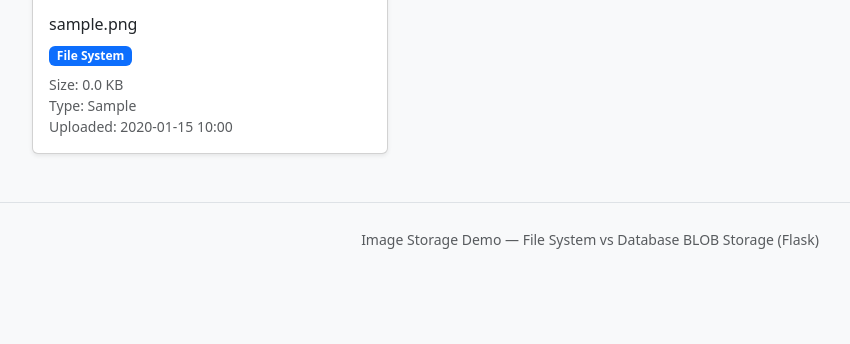
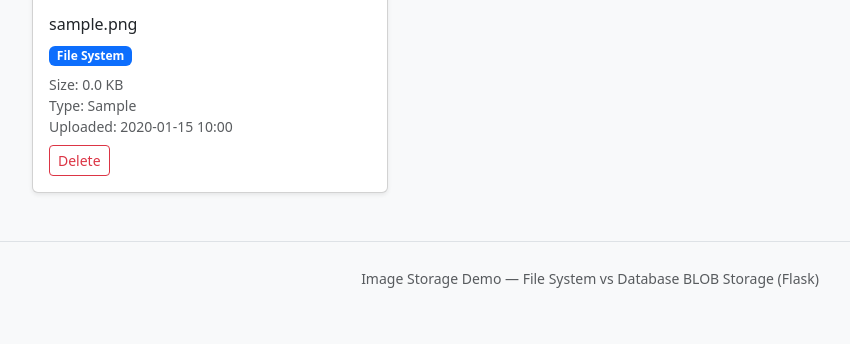
Before and after one commit to xyrusvdominguez4013-png/-Image-Upload-Server-Based-, a Flask app: page /gallery in a window 1280 px wide. Shown: the part 456-800 px from the top of the page, without its empty margins (50-900 px from the left). Run offline with Flask 3, Linux system fonts and the light colour scheme; tables that the repository leaves empty hold one stand-in row (values such as "Sample post"); some libraries are stand-ins or nearby versions.

Commit message:
Add delete-image function to the gallery
Wires the delete_from_filesystem/delete_blob service functions (already
present but unused) to a new POST /image/<id>/delete route, with a
Delete button + confirmation dialog on each gallery card that preserves
the current filter/search/page on redirect.

Fixes a real bug found while testing this: Image.blob used
passive_deletes=True, relying on the database's own ON DELETE CASCADE.
MySQL enforces that, but SQLite doesn't by default, so deleting a BLOB
image silently orphaned its image_blobs row in SQLite (dev) while
working fine in MySQL (prod) -- confirmed by inspecting both tables
directly after a delete. Removing passive_deletes lets SQLAlchemy's ORM
issue the child DELETE itself, which is correct on both backends
regardless of FK enforcement.

Extends scripts/smoke_test.py to upload, delete, and assert both the
Image row and any ImageBlob row are actually gone (and the filesystem
file is removed from disk), so this class of bug is caught automatically
by install.sh's smoke-test step going forward.

```diff
--- a/app/models.py
+++ b/app/models.py
@@ -47,12 +47,16 @@ class Image(db.Model):
     upload_duration_ms = db.Column(db.Float, nullable=True)
     last_retrieval_duration_ms = db.Column(db.Float, nullable=True)
 
+    # passive_deletes is intentionally NOT set: that would rely on the
+    # database's own ON DELETE CASCADE, which MySQL enforces but SQLite
+    # does not by default -- it would silently orphan image_blobs rows in
+    # SQLite (dev) while working fine in MySQL (prod). Letting SQLAlchemy's
+    # ORM issue the child DELETE itself works correctly on both.
     blob = db.relationship(
         "ImageBlob",
         backref="image",
         uselist=False,
         cascade="all, delete-orphan",
-        passive_deletes=True,
     )
 
     def __repr__(self):  # pragma: no cover - debugging helper
--- a/app/routes.py
+++ b/app/routes.py
@@ -13,9 +13,11 @@ from flask import (
 from app.extensions import db
 from app.forms import ImageUploadForm
 from app.models import Image, StorageMethod
-from app.services.blob_storage import read_from_blob, save_to_blob
+from app.services.blob_storage import delete_blob, read_from_blob, save_to_blob
 from app.services.comparison_service import COMPARISON_MATRIX, build_benchmark
-from app.services.filesystem_storage import read_from_filesystem, save_to_filesystem
+from app.services.filesystem_storage import (
+    delete_from_filesystem, read_from_filesystem, save_to_filesystem,
+)
 from app.services.image_validator import validate_upload
 from app.services.statistics_service import build_statistics
 
@@ -126,6 +128,34 @@ def gallery():
     )
 
 
+@main_bp.route("/image/<int:image_id>/delete", methods=["POST"])
+def delete_image(image_id):
+    image = Image.query.get_or_404(image_id)
+    original_filename = image.original_filename
+    storage_method = image.storage_method
+
+    try:
+        if storage_method == StorageMethod.FILESYSTEM:
+            delete_from_filesystem(image, current_app.config["UPLOAD_FOLDER"])
+        else:
+            delete_blob(image)
+        current_app.logger.info(
+            "Deleted %s image id=%s original=%s", storage_method, image_id, original_filename,
+        )
+        flash(f"'{original_filename}' was deleted.", "success")
+    except OSError as exc:
+        current_app.logger.exception("Failed to delete image id=%s: %s", image_id, exc)
+        db.session.rollback()
+        flash(f"Could not delete '{original_filename}'. Please try again.", "danger")
+
+    return redirect(url_for(
+        "main.gallery",
+        storage=request.form.get("storage", "all"),
+        q=request.form.get("q", ""),
+        page=request.form.get("page", 1),
+    ))
+
+
 @main_bp.route("/image/blob/<int:image_id>")
 def stream_blob_image(image_id):
     image = Image.query.get_or_404(image_id)
--- a/app/templates/gallery.html
+++ b/app/templates/gallery.html
@@ -44,6 +44,14 @@
           <li>Type: {{ image.mime_type }}</li>
           <li>Uploaded: {{ image.upload_time.strftime('%Y-%m-%d %H:%M') }}</li>
         </ul>
+        <form method="post" action="{{ url_for('main.delete_image', image_id=image.id) }}"
+              class="mt-2" onsubmit="return confirm('Delete &#39;{{ image.original_filename }}&#39; permanently? This cannot be undone.');">
+          <input type="hidden" name="csrf_token" value="{{ csrf_token() }}">
+          <input type="hidden" name="storage" value="{{ storage_filter }}">
+          <input type="hidden" name="q" value="{{ search }}">
+          <input type="hidden" name="page" value="{{ page }}">
+          <button type="submit" class="btn btn-sm btn-outline-danger">Delete</button>
+        </form>
       </div>
     </div>
   </div>
```
Also changed, not shown: scripts/smoke_test.py (+23 -1 lines), README.md.
